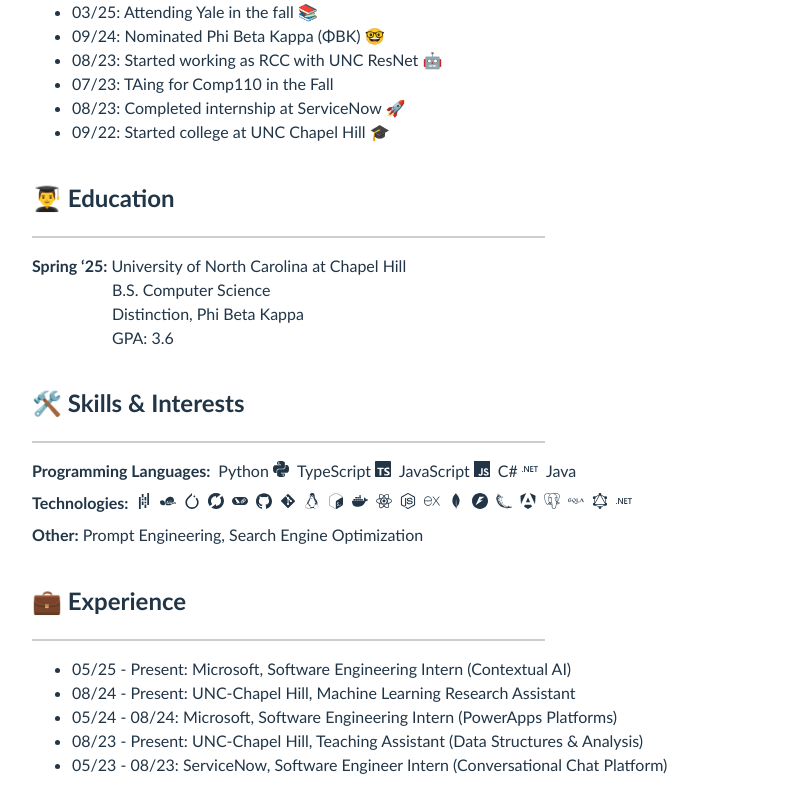
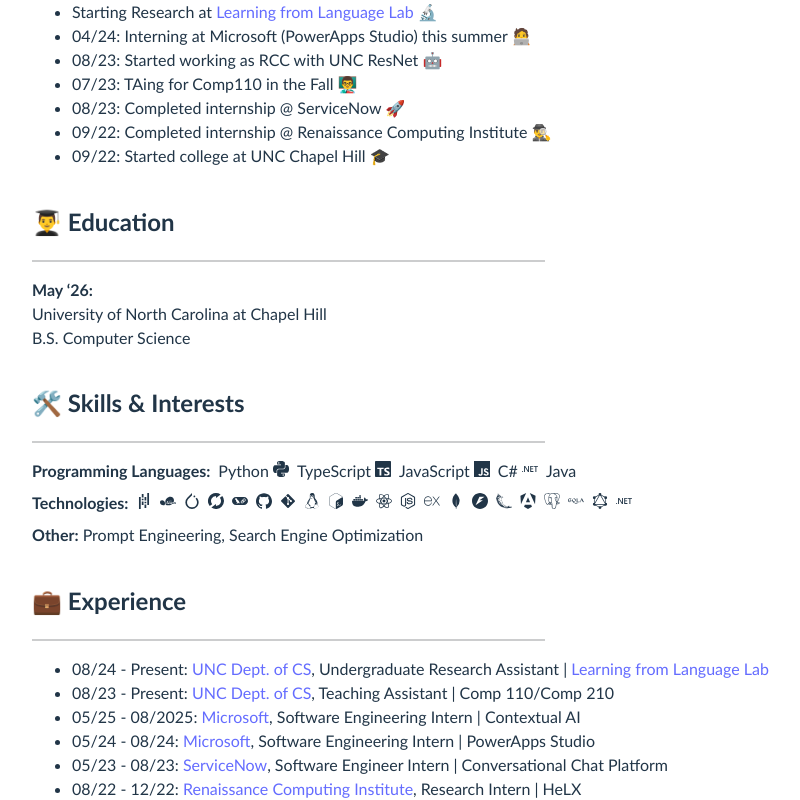
Before and after one commit to wisdom-okwen/wisdom-okwen.github.io, a React (Vite) app: page / in a window 1280 px wide. Shown: the part 568-1368 px from the top of the page, without its empty margins (356-1156 px from the left). Built offline with nearby package versions, Linux system fonts and the light colour scheme.

Commit message:
Modify news

```diff
--- a/package.json
+++ b/package.json
@@ -14,9 +14,11 @@
     "@emotion/styled": "^11.14.1",
     "@mui/icons-material": "^7.2.0",
     "@mui/material": "^7.2.0",
+    "@types/react-router-dom": "^5.3.3",
     "react": "^19.1.0",
     "react-dom": "^19.1.0",
-    "react-icons": "^5.5.0"
+    "react-icons": "^5.5.0",
+    "react-router-dom": "^7.6.3"
   },
   "devDependencies": {
     "@eslint/js": "^9.29.0",
--- a/src/App.tsx
+++ b/src/App.tsx
@@ -1,13 +1,29 @@
 
+import React from 'react';
+import { BrowserRouter as Router, Routes, Route, useLocation } from 'react-router-dom';
 import Navbar from './components/Navbar';
 import Homepage from './components/Homepage';
+import Blog from './components/Blog';
+
+function AppRoutes() {
+  const location = useLocation();
+  const isBlog = location.pathname === '/blog';
+  return (
+    <>
+      {!isBlog && <Navbar />}
+      <Routes>
+        <Route path="/" element={<Homepage />} />
+        <Route path="/blog" element={<Blog />} />
+      </Routes>
+    </>
+  );
+}
 
 function App() {
   return (
-    <div>
-      <Navbar />
-      <Homepage />
-    </div>
+    <Router>
+      <AppRoutes />
+    </Router>
   );
 }
 
--- /dev/null
+++ b/src/components/Blog.tsx
@@ -0,0 +1,14 @@
+import React from 'react';
+
+const Blog: React.FC = () => (
+  <section id="blog">
+    <h2>📝 Blog</h2>
+    <hr style={{ width: '100%', border: '0.1px solid #cccdceff', margin: '0.5rem 0 1rem 0' }} />
+    <div style={{ width: '100%', display: 'flex', flexDirection: 'column', alignItems: 'center', justifyContent: 'center', minHeight: '60vh' }}>
+      <img src="/wip.png" alt="Work in Progress" style={{ maxWidth: '80vw', width: '500px', height: 'auto', margin: '2rem 0' }} />
+      <p style={{ fontSize: '1.2rem', marginTop: '1.5rem', textAlign: 'center' }}>Welcome to my blog! Content coming soon.</p>
+    </div>
+  </section>
+);
+
+export default Blog;
--- a/src/components/Education.tsx
+++ b/src/components/Education.tsx
@@ -7,12 +7,11 @@
       <hr style={{ width: '60%', border: '0.1px solid #cccdceff', margin: '0.5rem 0 1rem 0' }} />
       <ul style={{ listStyle: 'none', padding: 0 }}>
         <li>
-          <strong>Spring ‘25:</strong> University of North Carolina at Chapel Hill
-          <ul style={{ listStyle: 'none', paddingLeft: '5em', margin: 0 }}>
+          <strong>May ‘26:</strong> <br />
+          University of North Carolina at Chapel Hill
+          {/* <ul style={{ listStyle: 'none', paddingLeft: '5em', margin: 0 }}> */}
             <li>B.S. Computer Science</li>
-            <li>Distinction, Phi Beta Kappa</li>
-            <li>GPA: 3.6</li>
-          </ul>
+          {/* </ul> */}
         </li>
       </ul>
     </section>
--- a/src/components/Experience.tsx
+++ b/src/components/Experience.tsx
@@ -6,11 +6,13 @@
       <h2>💼 Experience</h2>
       <hr style={{ width: '60%', border: '0.1px solid #cccdceff', margin: '0.5rem 0 1rem 0' }} />
       <ul>
-        <li>05/25 - Present: Microsoft, Software Engineering Intern (Contextual AI)</li>
-        <li>08/24 - Present: UNC-Chapel Hill, Machine Learning Research Assistant</li>
-        <li>05/24 - 08/24: Microsoft, Software Engineering Intern (PowerApps Platforms)</li>
-        <li>08/23 - Present: UNC-Chapel Hill, Teaching Assistant (Data Structures & Analysis)</li>
-        <li>05/23 - 08/23: ServiceNow, Software Engineer Intern (Conversational Chat Platform)</li>
+        <li>08/24 - Present: <a href="https://cs.unc.edu/#" target='_blank'>UNC Dept. of CS</a>, Undergraduate Research Assistant | <a href="https://l3-unc.github.io/" target='_blank'>Learning from Language Lab</a></li>
+        <li>08/23 - Present: <a href="https://cs.unc.edu/#" target='_blank'>UNC Dept. of CS</a>, Teaching Assistant | Comp 110/Comp 210</li>
+        <li>05/25 - 08/2025: <a href="https://www.microsoft.com/en-us" target='_blank'>Microsoft</a>, Software Engineering Intern | Contextual AI</li>
+        <li>05/24 - 08/24: <a href="https://www.microsoft.com/en-us" target='_blank'>Microsoft</a>, Software Engineering Intern | PowerApps Studio</li>
+        <li>05/23 - 08/23: <a href="https://www.servicenow.com/" target='_blank'>ServiceNow</a>, Software Engineer Intern | Conversational Chat Platform</li>
+        <li>08/22 - 12/22: <a href="https://renci.org/" target='_blank'>Renaissance Computing Institute</a>, Research Intern | HeLX</li>
+        <li>05/22 - 07/22: <a href="https://jadaadtechnologies.com/" target='_blank'>Jadaad Technologies</a>, Frontend Engineer Intern</li>
       </ul>
     </section>
   );
--- a/src/components/Navbar.tsx
+++ b/src/components/Navbar.tsx
@@ -3,6 +3,7 @@
 import styles from './Navbar.module.css';
 import { FaBars, FaTimes } from 'react-icons/fa';
 import { FaSun, FaMoon } from 'react-icons/fa';
+import { Link } from 'react-router-dom';
 
 
 const getPreferredTheme = () => {
@@ -52,6 +53,7 @@
         <li className={styles.navbarItem}><a href="#publications">Publications</a></li>
         <li className={styles.navbarItem}><a href="#projects">Projects</a></li>
         <li className={styles.navbarItem}><a href="#education">Education</a></li>
+        <li className={styles.navbarItem}><Link to="/blog" target='_blank'>Blog</Link></li>
       </ul>
     </nav>
   );
--- a/src/components/News.tsx
+++ b/src/components/News.tsx
@@ -7,12 +7,13 @@
       <hr style={{ width: '60%', border: '0.1px solid #cccdceff', margin: '0.5rem 0 1rem 0' }} />
       {/* TODO: Add news items */}
       <ul>
-        <li>04/25: Interning at Microsoft (Contextual AI) this summer 🧑‍💻</li>
-        <li>03/25: Attending Yale in the fall 📚</li>
-        <li>09/24: Nominated Phi Beta Kappa (ΦΒΚ) 🤓</li>
+        <li>Returning to Microsoft (Contextual AI) this summer 🧑‍💻</li>
+        <li>Starting Research at <a href="https://l3-unc.github.io/" target='_blank'>Learning from Language Lab 🔬</a></li>
+        <li>04/24: Interning at Microsoft (PowerApps Studio) this summer 🧑‍💻</li>
         <li>08/23: Started working as RCC with UNC ResNet 🤖</li>
-        <li>07/23: TAing for Comp110 in the Fall </li>
-        <li>08/23: Completed internship at ServiceNow 🚀</li>
+        <li>07/23: TAing for Comp110 in the Fall 👨‍🏫</li>
+        <li>08/23: Completed internship @ ServiceNow 🚀</li>
+        <li>09/22: Completed internship @ Renaissance Computing Institute 🕵️‍♂️</li>
         <li>09/22: Started college at UNC Chapel Hill 🎓</li>
       </ul>
     </section>
```
Also changed, not shown: public/wip.png (added).
